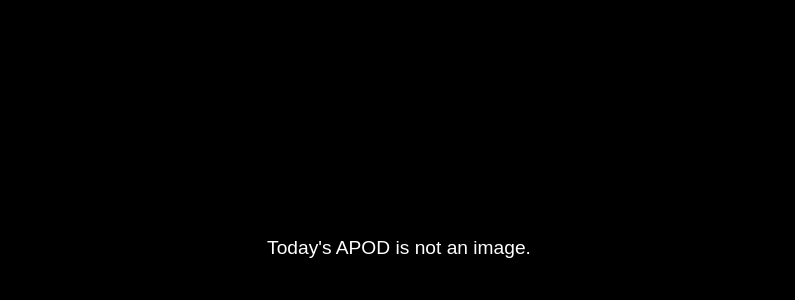
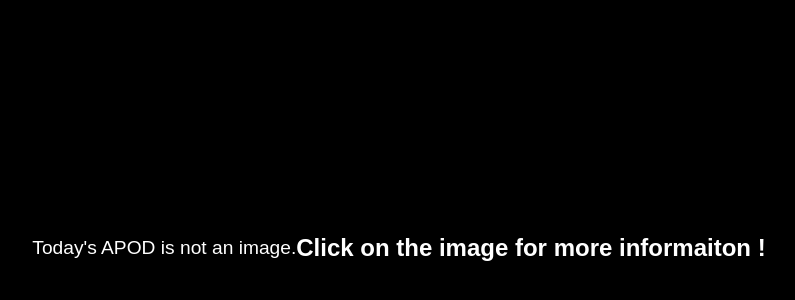
Before and after one commit to WebDclassified/nasa-apod, a React (Vite) app: page / in a window 1280 px wide. Shown: the part 152-452 px from the top of the page, without its empty margins (241-1036 px from the left). Built offline with nearby package versions, Linux system fonts and the light colour scheme; no server answers.

Commit message:
Update ApodViewer.jsx

```diff
--- a/src/components/ApodViewer.jsx
+++ b/src/components/ApodViewer.jsx
@@ -49,6 +49,7 @@
       ) : (
         <p className="unsupported">Today's APOD is not an image.</p>
       )}
+      <h2>Click on the image for more informaiton !</h2>
       <div
         ref={panelRef}
         className={`explanation-panel ${showExplanation ? 'show' : ''}`}
```
